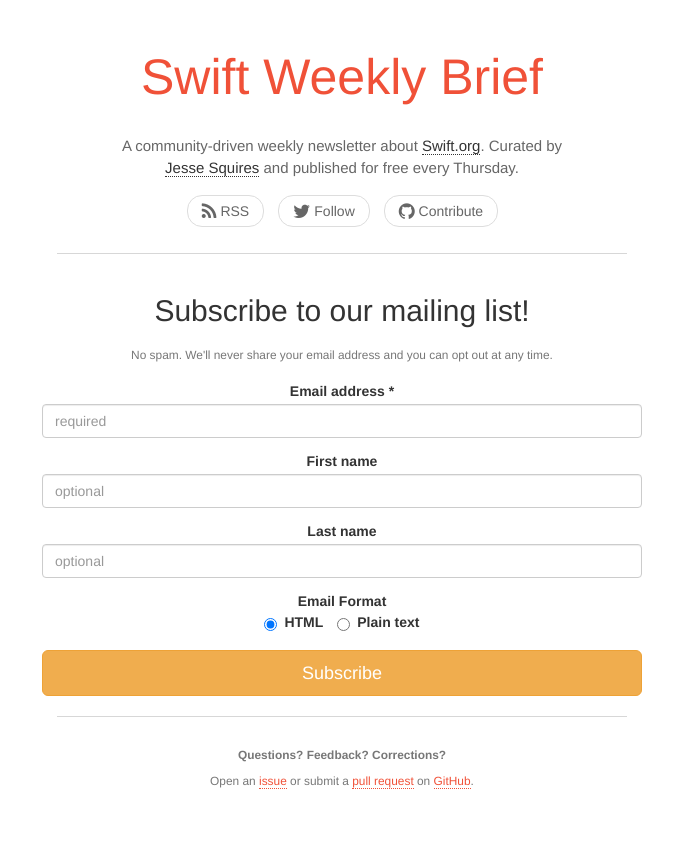
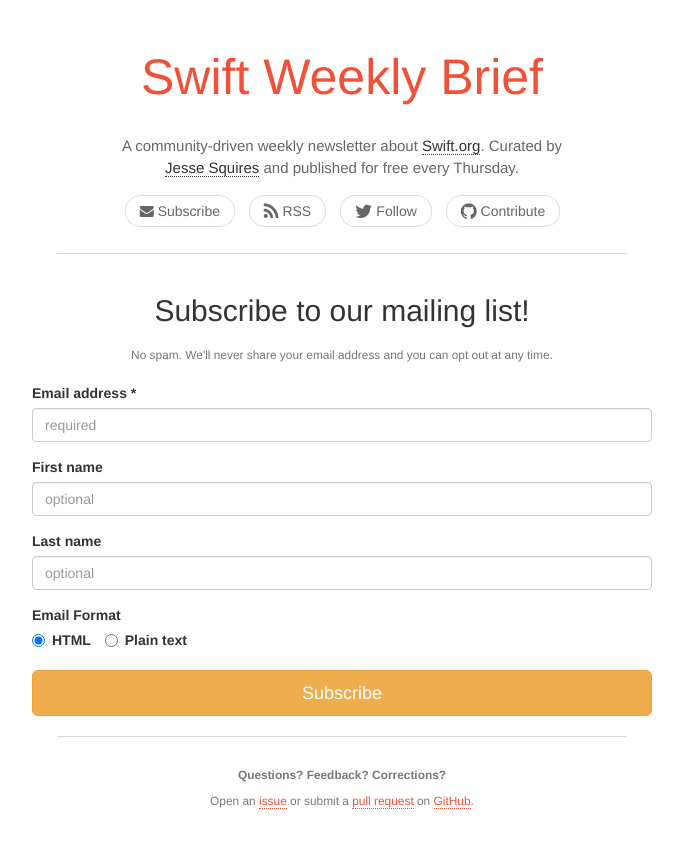
Before and after one commit to SwiftWeekly/swiftweekly.github.io, a Jekyll site: the page built from subscribe.html, in a window 1280 px wide. Shown: the top 848 px of the page, without its empty margins (298-981 px from the left). Built offline with Jekyll 4.4.1, drawn with Linux system fonts in a browser that asks for light colours; nearby versions of some CDN libraries; comment, search, counter and statistics services are not loaded.

Commit message:
add subsribe to header. remove mailchimp css.

```diff
--- a/_includes/subscribe.html
+++ b/_includes/subscribe.html
@@ -3,6 +3,10 @@
    <div class="col-sm-6 col-sm-offset-3 col-md-6 col-md-offset-3">
       <nav>
          <ul class="pager">
+            <li>
+               <a href="/subscribe" title="Subscribe via Email">
+               <i class="fa fa-envelope"></i> Subscribe</a>
+            </li>
             <li>
                <a href="/feed.xml" title="Subscribe via RSS/atom">
                <i class="fa fa-lg fa-rss"></i> RSS</a>
--- a/subscribe.html
+++ b/subscribe.html
@@ -3,18 +3,12 @@
 title: Subscribe
 ---
 
-<div class="row center">
+<div class="row">
    <div class="col-sm-8 col-sm-offset-2 col-md-8 col-md-offset-2">
-      <h2>Subscribe to our mailing list!</h2>
-      <p><small class="text-muted">No spam. We'll never share your email address and you can opt out at any time.</small></p>
+      <h2 class="text-center">Subscribe to our mailing list!</h2>
+      <p class="text-center text-muted"><small>No spam. We'll never share your email address and you can opt out at any time.</small></p>
 
       <!-- Begin MailChimp Signup Form -->
-      <link href="//cdn-images.mailchimp.com/embedcode/classic-10_7.css" rel="stylesheet" type="text/css">
-      <style type="text/css">
-         #mc_embed_signup{background:#fff; clear:left; font:14px Helvetica,Arial,sans-serif; }
-         /* Add your own MailChimp form style overrides in your site stylesheet or in this style block.
-            We recommend moving this block and the preceding CSS link to the HEAD of your HTML file. */
-      </style>
       <div id="mc_embed_signup">
          <form action="//github.us12.list-manage.com/subscribe/post?u=5230bf0236a0adb19995a2eb4&amp;id=0d4b4bbe45"
                method="post"
```
